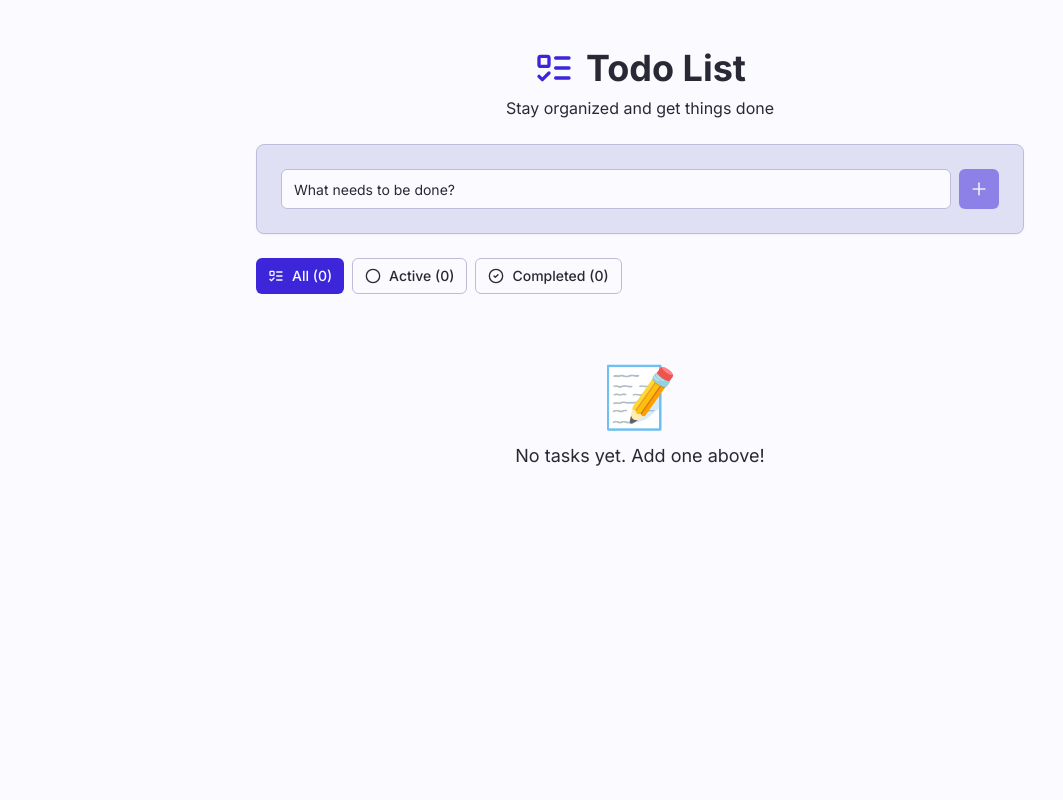
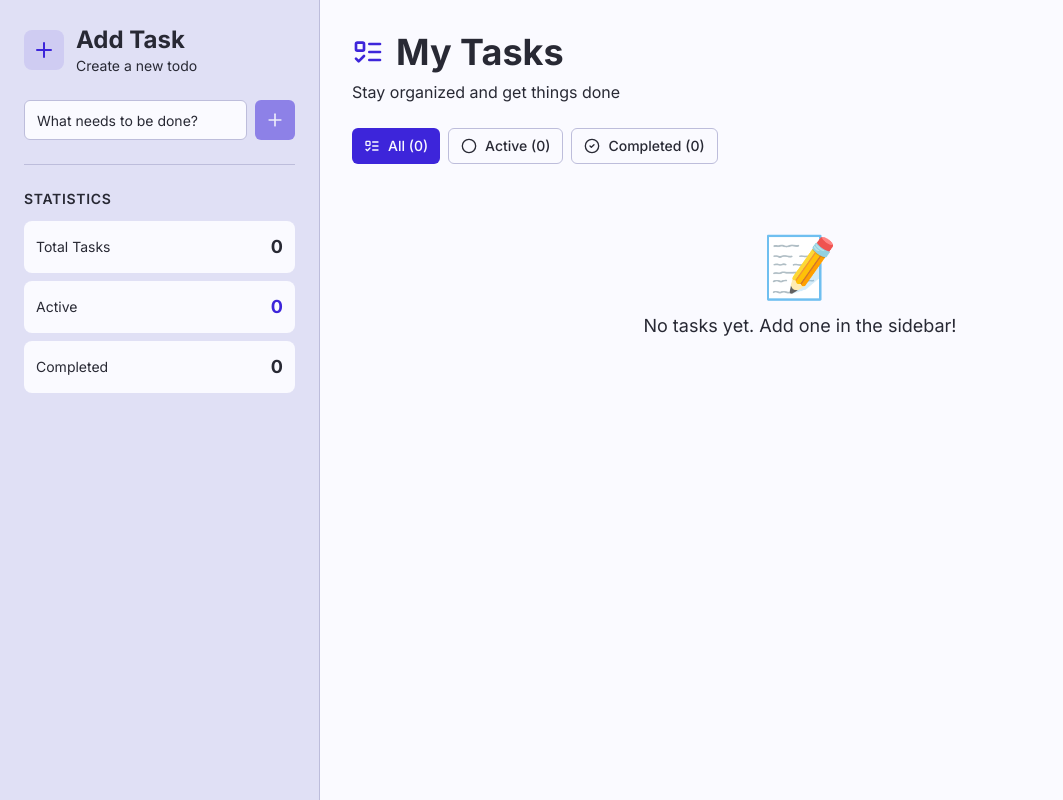
Before and after one commit to p-c-g/tasklist, a Next.js app: page / in a window 1280 px wide. Shown: the whole page, without its empty margins (0-1063 px from the left). Built offline with nearby package versions, Linux system fonts and the light colour scheme.

Commit message:
Improved

```diff
--- a/app/page.tsx
+++ b/app/page.tsx
@@ -2,8 +2,6 @@ import { TodoList } from "@/components/todo-list";
 
 export default function Home() {
   return (
-    <main className="min-h-screen py-12 px-4 bg-background">
-      <TodoList />
-    </main>
+    <TodoList />
   );
 }
--- /dev/null
+++ b/components/sidebar.tsx
@@ -0,0 +1,87 @@
+"use client";
+
+import { Plus } from "lucide-react";
+import { TodoInput } from "./todo-input";
+
+interface SidebarProps {
+  onAddTodo: (text: string) => void;
+  totalTasks: number;
+  activeTasks: number;
+  completedTasks: number;
+}
+
+export function Sidebar({ onAddTodo, totalTasks, activeTasks, completedTasks }: SidebarProps) {
+  return (
+    <aside
+      className="w-full lg:w-80 lg:min-h-screen bg-card border-b lg:border-b-0 lg:border-r border-border p-6 lg:sticky lg:top-0"
+      aria-label="Task management sidebar"
+    >
+      <div className="space-y-6">
+        {/* Header */}
+        <div className="space-y-2">
+          <div className="flex items-center gap-3">
+            <div className="h-10 w-10 rounded-lg bg-primary/10 flex items-center justify-center">
+              <Plus className="h-6 w-6 text-primary" aria-hidden="true" />
+            </div>
+            <div>
+              <h2 className="text-2xl font-bold text-card-foreground">Add Task</h2>
+              <p className="text-sm text-muted-foreground">Create a new todo</p>
+            </div>
+          </div>
+        </div>
+
+        {/* Input Form */}
+        <div className="space-y-4">
+          <TodoInput onAdd={onAddTodo} />
+        </div>
+
+        {/* Divider */}
+        <div className="border-t border-border" />
+
+        {/* Stats */}
+        <div className="space-y-3">
+          <h3 className="text-sm font-semibold text-card-foreground uppercase tracking-wider">
+            Statistics
+          </h3>
+          <div className="space-y-2">
+            <div className="flex items-center justify-between p-3 rounded-lg bg-background">
+              <span className="text-sm text-muted-foreground">Total Tasks</span>
+              <span className="text-lg font-bold text-card-foreground">{totalTasks}</span>
+            </div>
+            <div className="flex items-center justify-between p-3 rounded-lg bg-background">
+              <span className="text-sm text-muted-foreground">Active</span>
+              <span className="text-lg font-bold text-primary">{activeTasks}</span>
+            </div>
+            <div className="flex items-center justify-between p-3 rounded-lg bg-background">
+              <span className="text-sm text-muted-foreground">Completed</span>
+              <span className="text-lg font-bold text-secondary-foreground">{completedTasks}</span>
+            </div>
+          </div>
+        </div>
+
+        {/* Progress Bar */}
+        {totalTasks > 0 && (
+          <div className="space-y-2">
+            <div className="flex items-center justify-between text-sm">
+              <span className="text-muted-foreground">Progress</span>
+              <span className="font-semibold text-card-foreground">
+                {Math.round((completedTasks / totalTasks) * 100)}%
+              </span>
+            </div>
+            <div className="h-2 bg-background rounded-full overflow-hidden">
+              <div
+                className="h-full bg-primary transition-all duration-300"
+                style={{ width: `${(completedTasks / totalTasks) * 100}%` }}
+                role="progressbar"
+                aria-valuenow={(completedTasks / totalTasks) * 100}
+                aria-valuemin={0}
+                aria-valuemax={100}
+                aria-label={`${Math.round((completedTasks / totalTasks) * 100)}% of tasks completed`}
+              />
+            </div>
+          </div>
+        )}
+      </div>
+    </aside>
+  );
+}
--- a/components/todo-list.tsx
+++ b/components/todo-list.tsx
@@ -4,7 +4,7 @@ import { useState, useEffect } from "react";
 import { ListTodo, CheckCircle2, Circle, Trash2 } from "lucide-react";
 import { Todo, FilterType } from "@/types/todo";
 import { TodoItem } from "./todo-item";
-import { TodoInput } from "./todo-input";
+import { Sidebar } from "./sidebar";
 import { Button } from "./ui/button";
 
 const STORAGE_KEY = "todos";
@@ -81,21 +81,27 @@ export function TodoList() {
   }
 
   return (
-    <div className="w-full max-w-3xl mx-auto space-y-6">
+    <div className="flex flex-col lg:flex-row min-h-screen">
+      {/* Sidebar */}
+      <Sidebar
+        onAddTodo={addTodo}
+        totalTasks={todos.length}
+        activeTasks={activeTodosCount}
+        completedTasks={completedTodosCount}
+      />
+
+      {/* Main Content */}
+      <main className="flex-1 p-6 lg:p-8">
+        <div className="max-w-4xl mx-auto space-y-6">
           {/* Header */}
-      <div className="text-center space-y-2">
-        <div className="flex items-center justify-center gap-3">
-          <ListTodo className="h-10 w-10 text-primary" />
-          <h1 className="text-4xl font-bold text-foreground">Todo List</h1>
+          <div className="space-y-2">
+            <div className="flex items-center gap-3">
+              <ListTodo className="h-8 w-8 text-primary" aria-hidden="true" />
+              <h1 className="text-3xl lg:text-4xl font-bold text-foreground">My Tasks</h1>
             </div>
             <p className="text-muted-foreground">
               Stay organized and get things done
             </p>
-      </div>
-
-      {/* Input */}
-      <div className="bg-card p-6 rounded-lg border border-border shadow-sm">
-        <TodoInput onAdd={addTodo} />
           </div>
 
           {/* Filters */}
@@ -160,7 +166,7 @@ export function TodoList() {
                     ? "No completed tasks yet"
                     : filter === "active"
                     ? "No active tasks"
-                : "No tasks yet. Add one above!"}
+                    : "No tasks yet. Add one in the sidebar!"}
                 </p>
               </div>
             ) : (
@@ -188,5 +194,7 @@ export function TodoList() {
             </div>
           )}
         </div>
+      </main>
+    </div>
   );
 }
```
Lines whose indentation alone changed are shown as unchanged.
